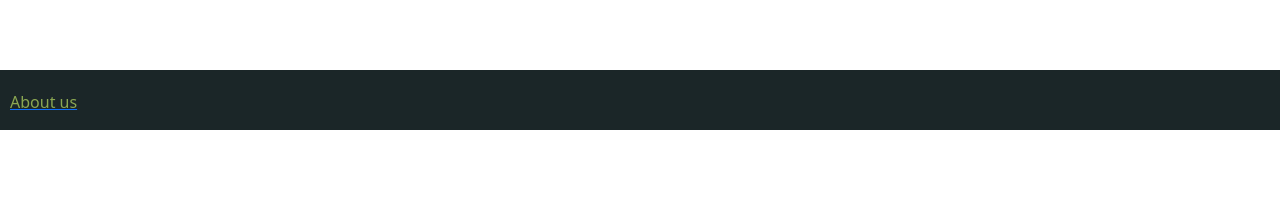
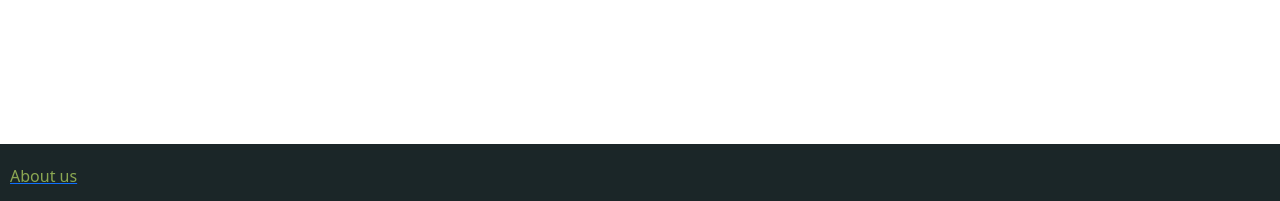
Before and after one commit to Greenhouse-Garden/Web-Application, a React (Create React App) app: page / in a window 1280 px wide. Shown: the part 670-871 px from the top of the page. Before the commit the page ends 800 px from the top, so only its background shows below. Built offline with nearby package versions, Linux system fonts and the light colour scheme.

Commit message:
Changed footer position to relative

```diff
--- a/src/components/style/Footer.css
+++ b/src/components/style/Footer.css
@@ -6,9 +6,10 @@
     align-items: left;
     justify-content: left;
     background-color: #1B2628;
-    position: absolute;
+    position: relative;
     bottom:0;
     z-index:100;
+    margin-top: 50px;
 }
 
 .Footer p{
```
